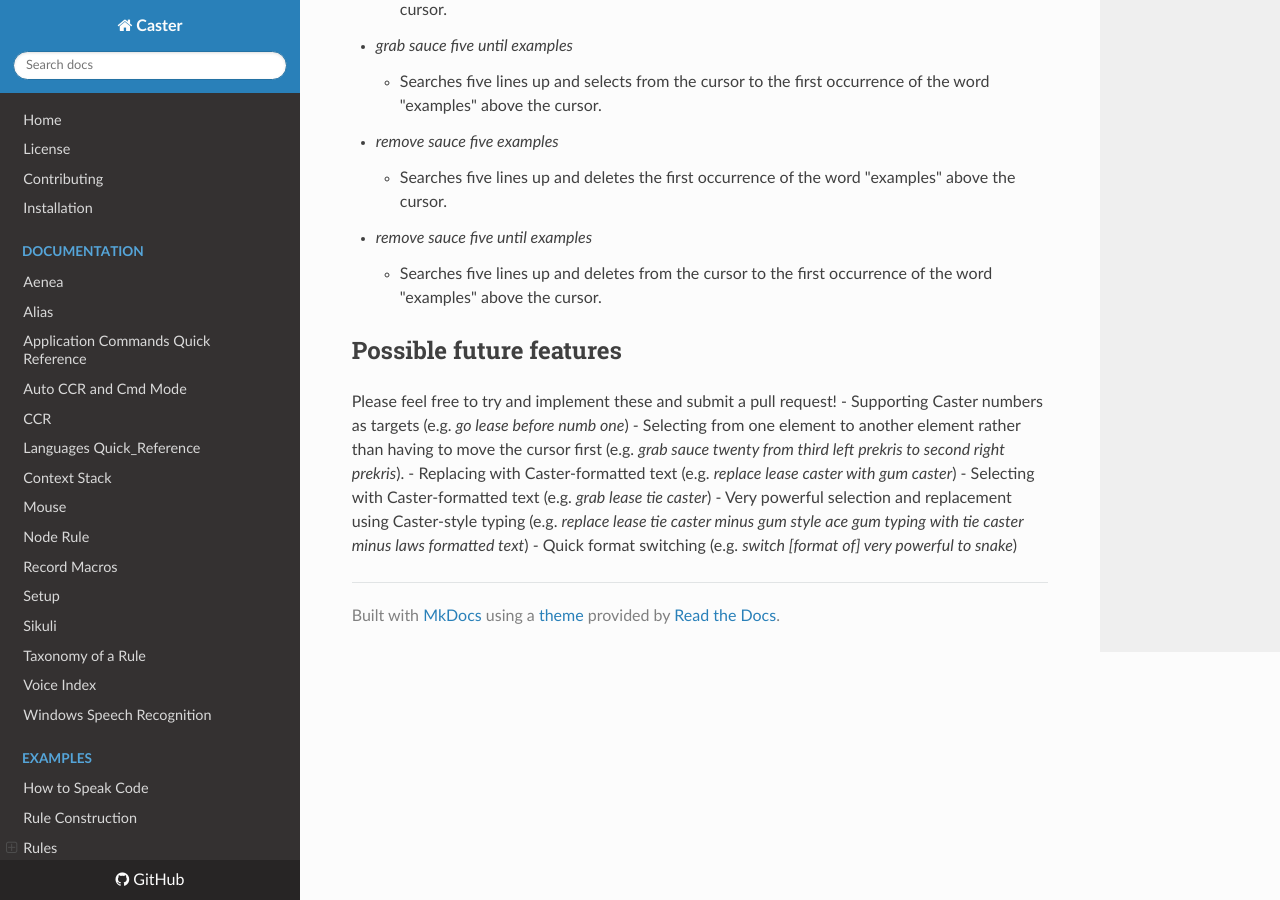
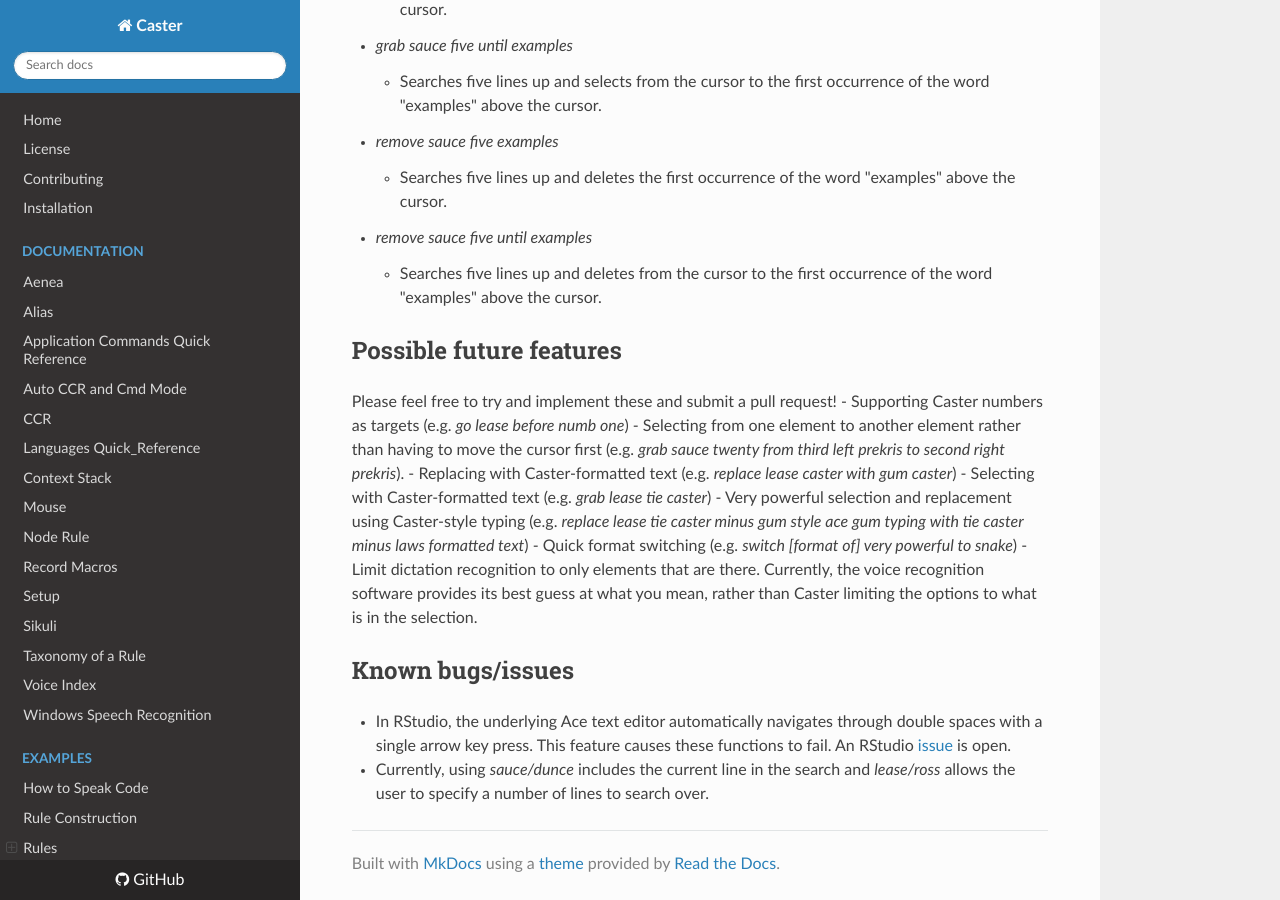
Before and after one commit to dictation-toolbox/Caster, an MkDocs documentation site: the page built from castervoice/doc/readthedocs/Text_Manipulation.md, in a window 1280 px wide and 900 px high, scrolled down 1252 px. Built offline with MkDocs 1.6.1, drawn with Linux system fonts in a browser that asks for light colours; nearby versions of some CDN libraries; comment, search, counter and statistics services are not loaded; some of the changed text lies outside the part shown.

Commit message:
tweak docs

```diff
--- a/castervoice/doc/readthedocs/Text_Manipulation.md
+++ b/castervoice/doc/readthedocs/Text_Manipulation.md
@@ -41,3 +41,8 @@ Please feel free to try and implement these and submit a pull request!
 - Selecting with Caster-formatted text (e.g. _grab lease tie caster_)
 - Very powerful selection and replacement using Caster-style typing (e.g. _replace lease tie caster minus gum style ace gum typing with tie caster minus laws formatted text_)
 - Quick format switching (e.g. _switch [format of] very powerful to snake_)
+- Limit dictation recognition to only elements that are there. Currently, the voice recognition software provides its best guess at what you mean, rather than Caster limiting the options to what is in the selection.
+
+## Known bugs/issues
+- In RStudio, the underlying Ace text editor automatically navigates through double spaces with a single arrow key press. This feature causes these functions to fail. An RStudio [issue](https://github.com/rstudio/rstudio/issues/4934) is open.
+- Currently, using _sauce/dunce_ includes the current line in the search and _lease/ross_ allows the user to specify a number of lines to search over.
```
Also changed, not shown: other parts of castervoice/doc/readthedocs/Text_Manipulation.md (+1 -1 lines), 1 other file.
